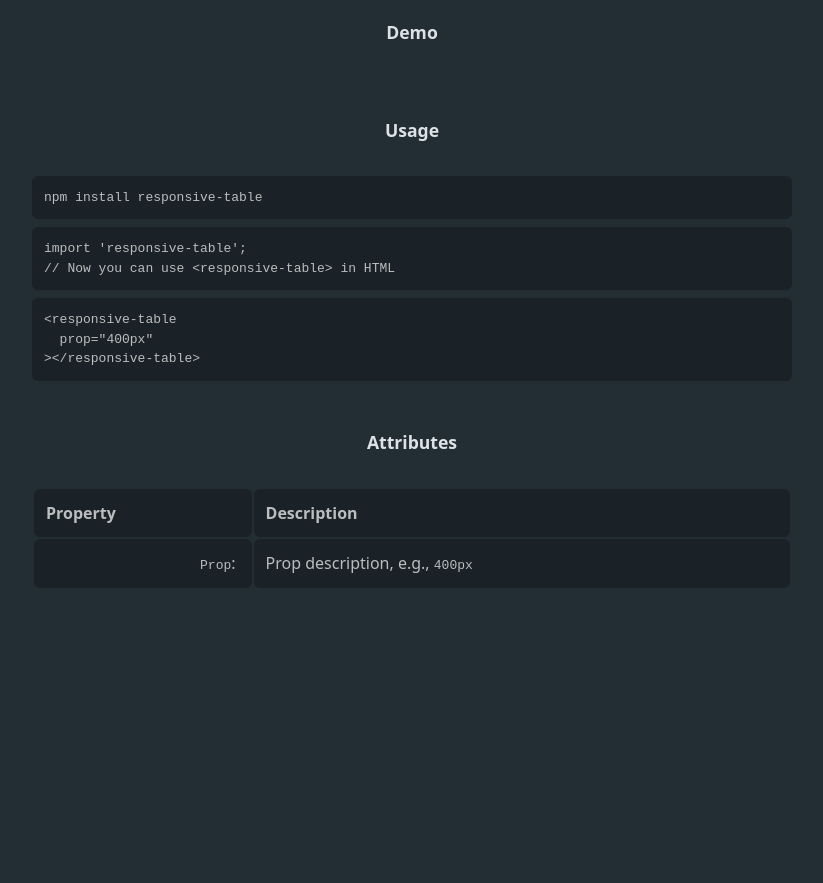
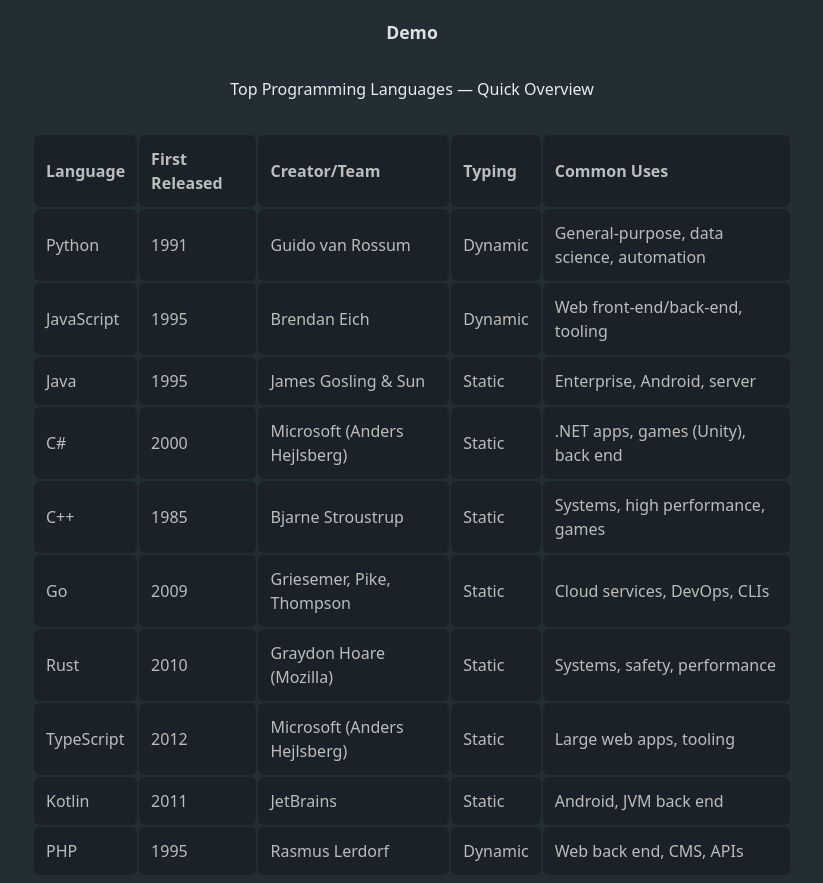
Before and after one commit to daviddomain/responsive-table, a website built with Vite: page index.html in a window 1280 px wide. Shown: the part 197-1080 px from the top of the page, without its empty margins (228-1051 px from the left). Before the commit the page ends 883 px from the top, so only its background shows below. Built offline with nearby package versions, Linux system fonts and the light colour scheme.

Commit message:
chore: added a demo table

```diff
--- a/index.html
+++ b/index.html
@@ -25,7 +25,93 @@
 
 				<section aria-labelledby="demo-title">
 					<h2 id="demo-title">Demo</h2>
+          <responsive-table>
+<table>
+  <caption>Top Programming Languages — Quick Overview</caption>
+  <thead>
+    <tr>
+      <th scope="col">Language</th>
+      <th scope="col">First Released</th>
+      <th scope="col">Creator/Team</th>
+      <th scope="col">Typing</th>
+      <th scope="col">Common Uses</th>
+    </tr>
+  </thead>
+  <tbody>
+    <tr>
+      <td>Python</td>
+      <td>1991</td>
+      <td>Guido van Rossum</td>
+      <td>Dynamic</td>
+      <td>General-purpose, data science, automation</td>
+    </tr>
+    <tr>
+      <td>JavaScript</td>
+      <td>1995</td>
+      <td>Brendan Eich</td>
+      <td>Dynamic</td>
+      <td>Web front-end/back-end, tooling</td>
+    </tr>
+    <tr>
+      <td>Java</td>
+      <td>1995</td>
+      <td>James Gosling &amp; Sun</td>
+      <td>Static</td>
+      <td>Enterprise, Android, server</td>
+    </tr>
+    <tr>
+      <td>C#</td>
+      <td>2000</td>
+      <td>Microsoft (Anders Hejlsberg)</td>
+      <td>Static</td>
+      <td>.NET apps, games (Unity), back end</td>
+    </tr>
+    <tr>
+      <td>C++</td>
+      <td>1985</td>
+      <td>Bjarne Stroustrup</td>
+      <td>Static</td>
+      <td>Systems, high performance, games</td>
+    </tr>
+    <tr>
+      <td>Go</td>
+      <td>2009</td>
+      <td>Griesemer, Pike, Thompson</td>
+      <td>Static</td>
+      <td>Cloud services, DevOps, CLIs</td>
+    </tr>
+    <tr>
+      <td>Rust</td>
+      <td>2010</td>
+      <td>Graydon Hoare (Mozilla)</td>
+      <td>Static</td>
+      <td>Systems, safety, performance</td>
+    </tr>
+    <tr>
+      <td>TypeScript</td>
+      <td>2012</td>
+      <td>Microsoft (Anders Hejlsberg)</td>
+      <td>Static</td>
+      <td>Large web apps, tooling</td>
+    </tr>
+    <tr>
+      <td>Kotlin</td>
+      <td>2011</td>
+      <td>JetBrains</td>
+      <td>Static</td>
+      <td>Android, JVM back end</td>
+    </tr>
+    <tr>
+      <td>PHP</td>
+      <td>1995</td>
+      <td>Rasmus Lerdorf</td>
+      <td>Dynamic</td>
+      <td>Web back end, CMS, APIs</td>
+    </tr>
+  </tbody>
+</table>
 
+          </responsive-table>
 				</section>
 
 				<section aria-labelledby="usage-title">
@@ -40,7 +126,7 @@
 
 				<section aria-labelledby="props-title">
 					<h2 id="props-title">Attributes</h2>
-					<table>
+					<table id="props-description">
 						<thead>
 							<tr>
 								<th>Property</th>
--- a/public/styles.css
+++ b/public/styles.css
@@ -44,6 +44,9 @@
 table {
 	table-layout: auto;
 	width: 100%;
+  caption {
+    margin-bottom: 2rem;
+  }
 }
 
 tr {
@@ -60,7 +63,7 @@
 	overflow: auto;
 }
 
-td:first-child {
+#props-description td:first-child {
 	text-align: right;
 	padding-right: 1rem;
 }
```
